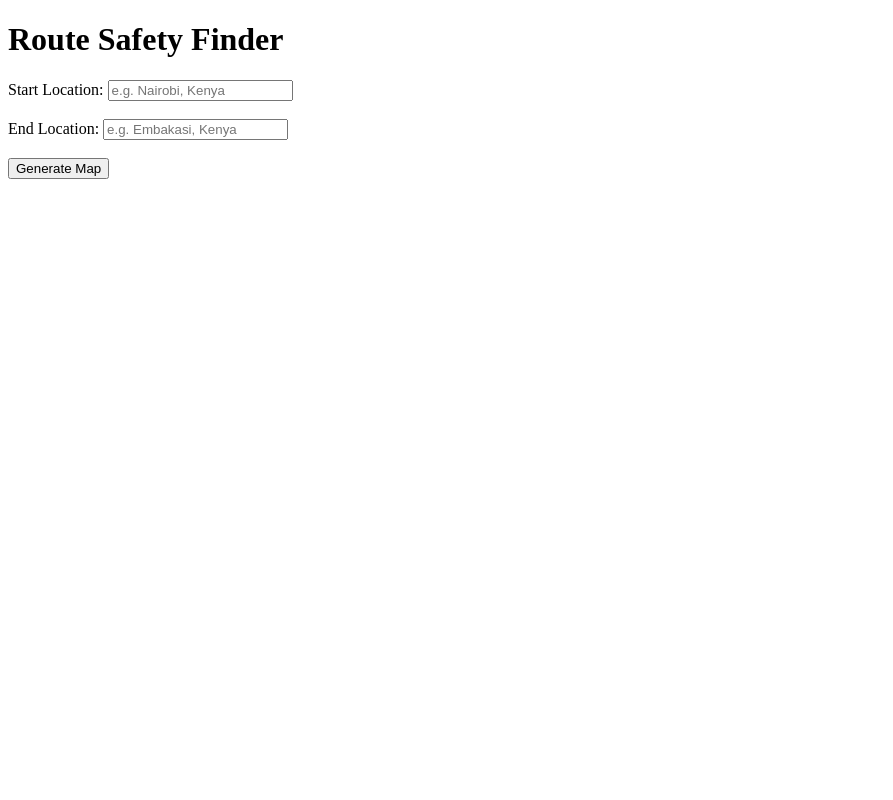
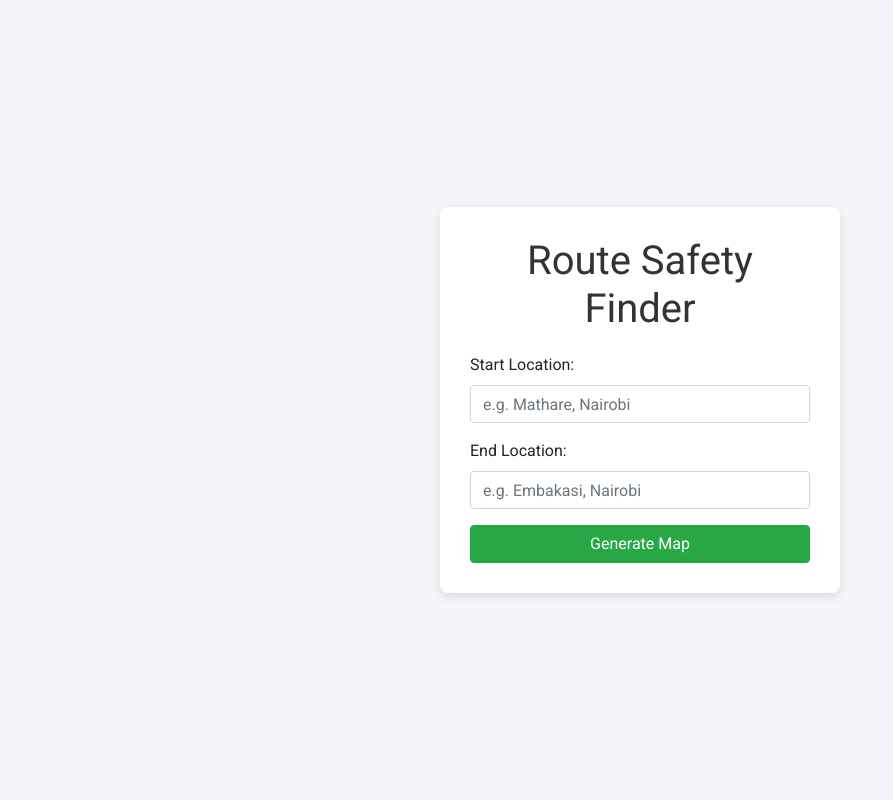
Before and after one commit to JoyNyayieka/SafeWay, a Flask app: page / in a window 1280 px wide. Shown: the whole page, without its empty margins (0-893 px from the left). Run offline with Flask 3, Linux system fonts and the light colour scheme; some libraries are stand-ins or nearby versions.

Commit message:
Modify the front end interface

```diff
--- a/templates/index.html
+++ b/templates/index.html
@@ -4,15 +4,71 @@
     <meta charset="UTF-8">
     <meta name="viewport" content="width=device-width, initial-scale=1.0">
     <title>SafeWay - Route Safety Finder</title>
+    <!-- Bootstrap CSS -->
+    <link rel="stylesheet" href="https://stackpath.bootstrapcdn.com/bootstrap/4.5.2/css/bootstrap.min.css">
+    <!-- Google Fonts -->
+    <link href="https://fonts.googleapis.com/css2?family=Roboto:wght@400;700&display=swap" rel="stylesheet">
+    <style>
+        body {
+            font-family: 'Roboto', sans-serif;
+            background-color: #f4f4f9;
+            margin: 0;
+            padding: 0;
+            display: flex;
+            justify-content: center;
+            align-items: center;
+            height: 100vh;
+        }
+
+        h1 {
+            text-align: center;
+            color: #333;
+            font-size: 2.5em;
+            margin-bottom: 20px;
+        }
+
+        .form-container {
+            background-color: white;
+            padding: 30px;
+            border-radius: 8px;
+            box-shadow: 0 4px 10px rgba(0, 0, 0, 0.1);
+            width: 100%;
+            max-width: 400px;
+        }
+
+        button {
+            width: 100%;
+            background-color: #28a745;
+            color: white;
+            font-size: 1.2em;
+            border: none;
+            border-radius: 4px;
+            transition: background-color 0.3s;
+        }
+
+        button:hover {
+            background-color: #218838;
+        }
+    </style>
 </head>
 <body>
-    <h1>Route Safety Finder</h1>
-    <form action="/find_route" method="POST">  <!-- Changed here -->
-        <label for="start_location">Start Location:</label>
-        <input type="text" id="start_location" name="start_location" placeholder="e.g. Nairobi, Kenya" required><br><br>
-        <label for="end_location">End Location:</label>
-        <input type="text" id="end_location" name="end_location" placeholder="e.g. Embakasi, Kenya" required><br><br>
-        <button type="submit">Generate Map</button>
-    </form>
+    <div class="form-container">
+        <h1>Route Safety Finder</h1>
+        <form action="/find_route" method="POST">  <!-- Changed here -->
+            <div class="form-group">
+                <label for="start_location">Start Location:</label>
+                <input type="text" class="form-control" id="start_location" name="start_location" placeholder="e.g. Mathare, Nairobi" required>
+            </div>
+            <div class="form-group">
+                <label for="end_location">End Location:</label>
+                <input type="text" class="form-control" id="end_location" name="end_location" placeholder="e.g. Embakasi, Nairobi" required>
+            </div>
+            <button type="submit" class="btn btn-success">Generate Map</button>
+        </form>
+    </div>
+    <!-- Bootstrap JS (Optional, for responsiveness) -->
+    <script src="https://code.jquery.com/jquery-3.5.1.slim.min.js"></script>
+    <script src="https://cdn.jsdelivr.net/npm/@popperjs/core@2.9.2/dist/umd/popper.min.js"></script>
+    <script src="https://stackpath.bootstrapcdn.com/bootstrap/4.5.2/js/bootstrap.min.js"></script>
 </body>
 </html>
```
Also changed, not shown: templates/map.html (+10 -10 lines).
